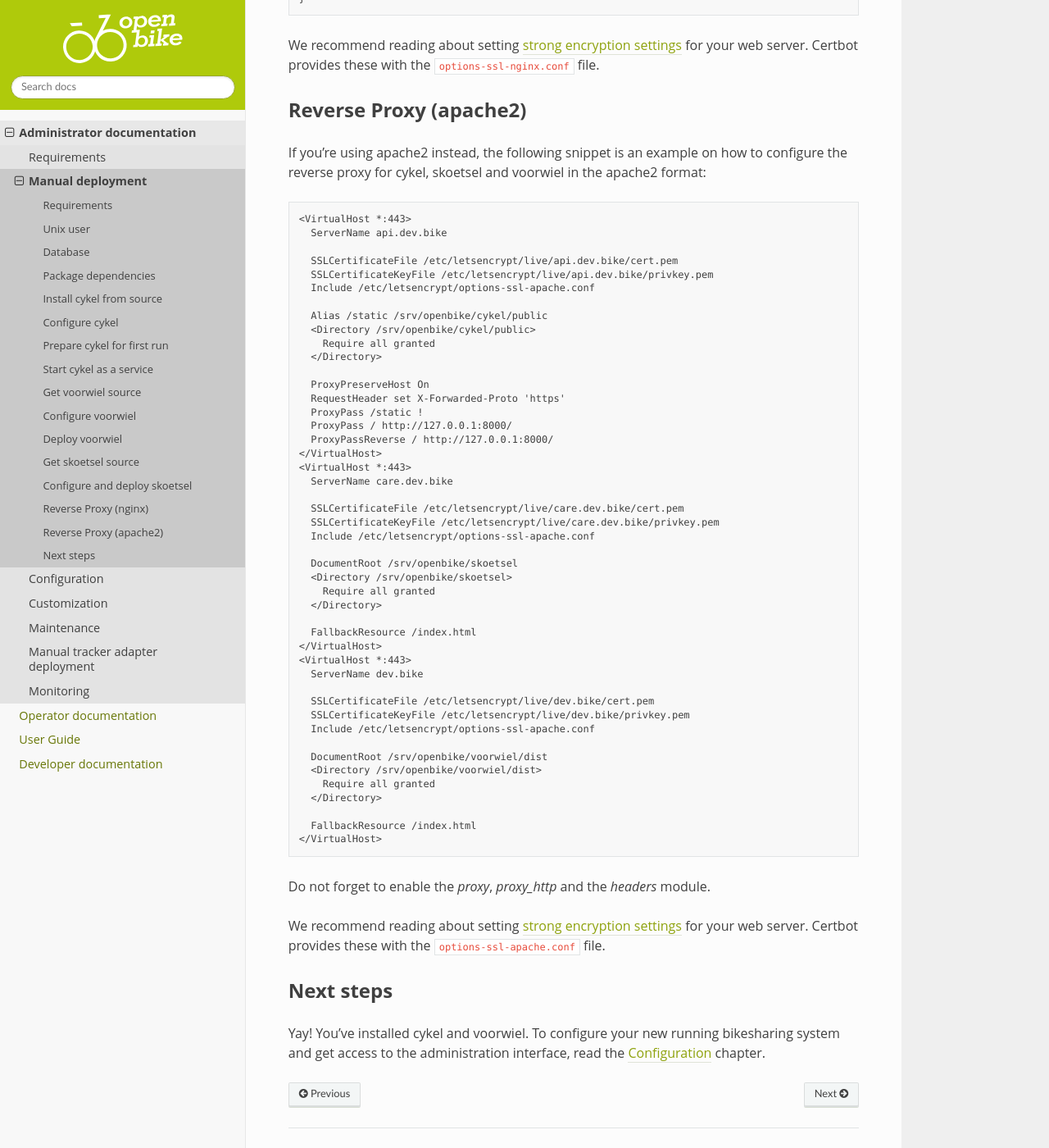
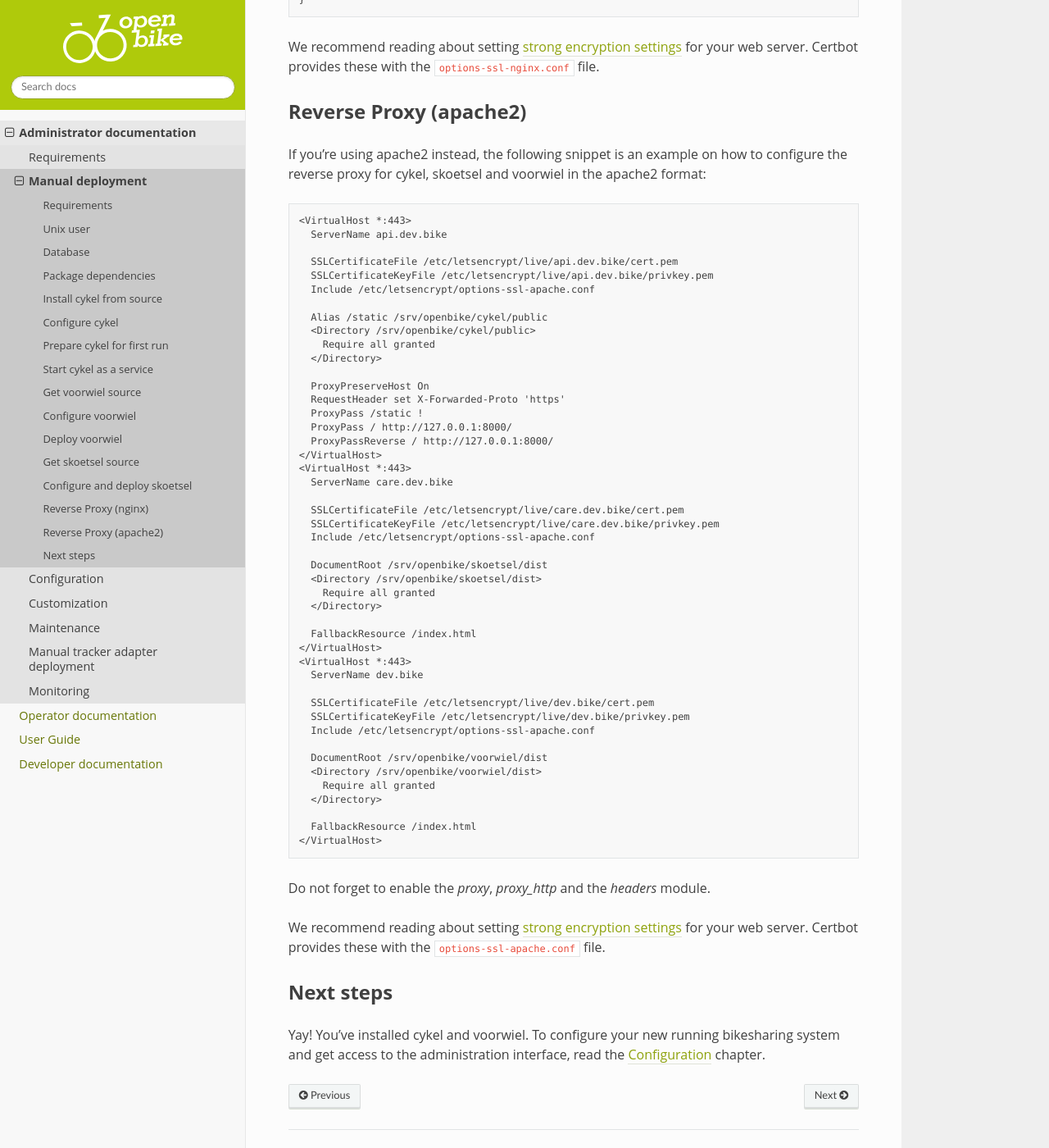
Before and after one commit to transportkollektiv/openbike, a Sphinx documentation site: the page built from docs/administrator/installation/manual.rst, in a window 1280 px wide and 1400 px high, scrolled down 7518 px. Shown: the whole window at 82% size. Built offline with Sphinx 7.4.7 and the Read the Docs theme 2.0.0, drawn with Linux system fonts in a browser that asks for light colours; pages that are not in the unit, such as notebooks, are missing from menus.

Commit message:
docs: fix skoetsel setup

```diff
--- a/docs/administrator/installation/manual.rst
+++ b/docs/administrator/installation/manual.rst
@@ -251,6 +251,7 @@ Configure and deploy skoetsel
 skoetsel is currently in a very beta state of development. The only configuration change you have to do, is to set the URL to the api.
 
 ::
+
     $ export API_URL=https://api.dev.bike
     $ npm run generate
 
@@ -357,8 +358,8 @@ If you're using apache2 instead, the following snippet is an example on how to c
       SSLCertificateKeyFile /etc/letsencrypt/live/care.dev.bike/privkey.pem
       Include /etc/letsencrypt/options-ssl-apache.conf
 
-      DocumentRoot /srv/openbike/skoetsel
-      <Directory /srv/openbike/skoetsel>
+      DocumentRoot /srv/openbike/skoetsel/dist
+      <Directory /srv/openbike/skoetsel/dist>
         Require all granted
       </Directory>
 
```
